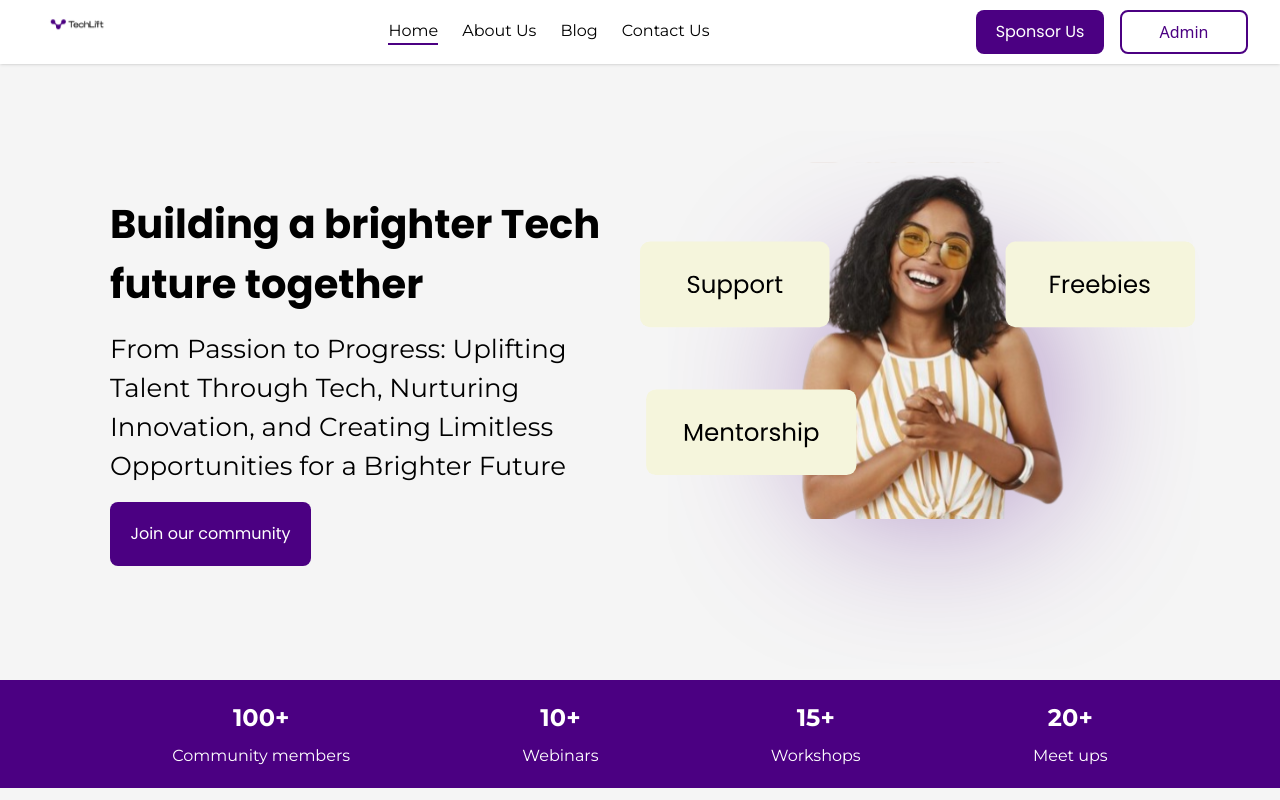
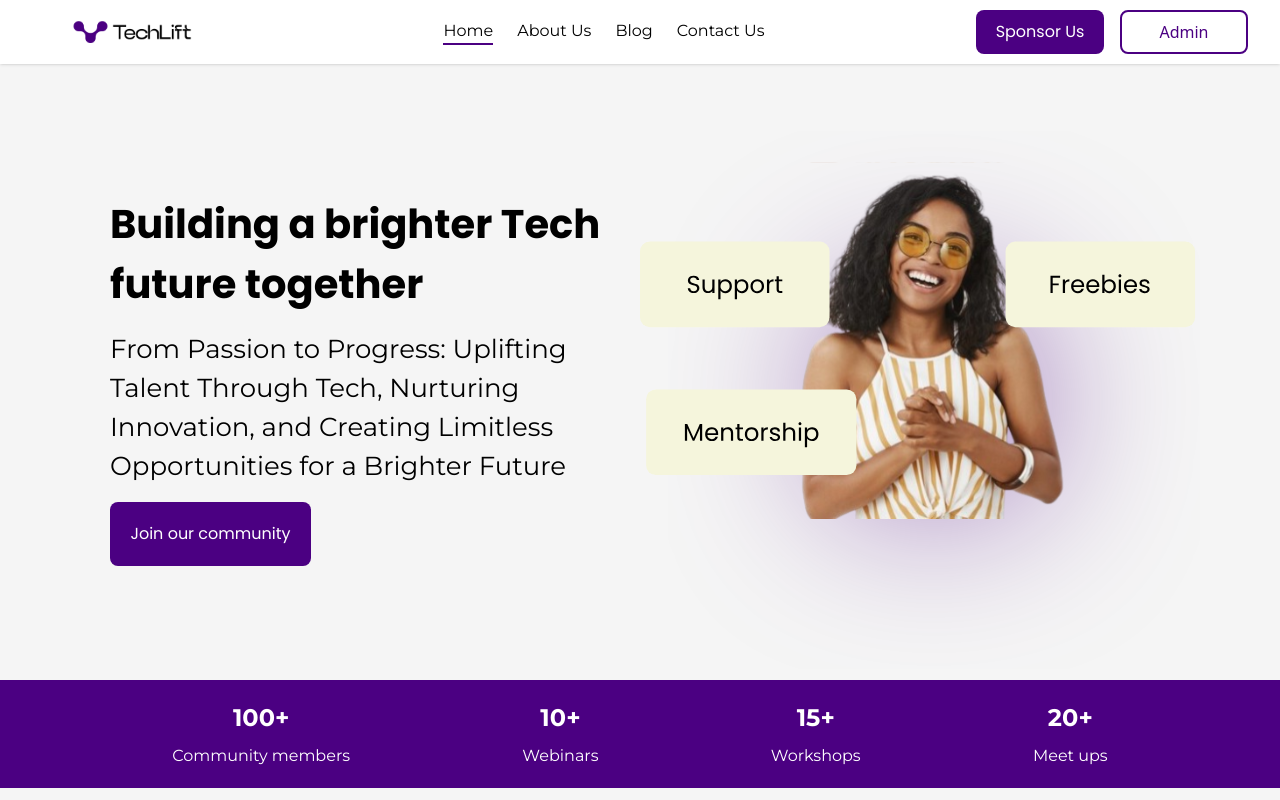
Before and after one commit to techlift2004/Frontend, a React (Vite) app: page / in a window 1280 px wide. Shown: the top 800 px of the page. Built offline with nearby package versions, Linux system fonts and the light colour scheme.

Commit message:
adjustment

```diff
--- a/src/components/LandingPage/jpoin.jsx
+++ b/src/components/LandingPage/jpoin.jsx
@@ -11,7 +11,7 @@ export default function jpoin() {
 
   return (
   <div className='bg-[#F5F5F5] flex flex-col justify-center items-center px-[10px] md:px[0px] py-10'>
-      <div className='bg-[#4B0082] w-full md:w-[75%] h-[300px] text-[#ffffff] space-y-7  place-content-center  place-items-center rounded-[20px]  py-5'>
+      <div className='bg-[#4B0082] w-full xl:w-[75%] h-[300px] text-[#ffffff] space-y-7  place-content-center  place-items-center rounded-[20px]  py-5'>
      <p className='font-bold md:text-[30px] text-[20px] md:w-[600px] text-center font-poppins  '>Looking to Connect with Other Techies in your field?</p>
      <button onClick={handleClick} className='font-medium md:text-[23px] cursor-pointer text-[#4B0082] bg-[#ffffff] rounded-[10px] w-[200px] md:w-[400px] h-[60px] font-montserrat '>Join the Community</button>
     </div>
--- a/src/layout/nav/nav.jsx
+++ b/src/layout/nav/nav.jsx
@@ -1,6 +1,6 @@
 import React, { useState } from "react";
 import { motion } from "framer-motion";
-import Logo from "../../assets/tech lift copy 4 1.svg";
+import Logo from "../../assets/tech lift copy 4.png";
 import { NavLink } from "react-router-dom";
 
 export default function Nav({setOpenAccess}) {
@@ -21,7 +21,7 @@ export default function Nav({setOpenAccess}) {
       transition={{ duration: 1.0, ease: "easeOut" }}
       className="flex flex-row justify-between items-center px-8 bg-[#FFFFFF] h-[64px] w-[100%] overflow-hidden fixed z-1000 shadow"
     >
-      <img src={Logo} alt="logo" className="w-[90px] h-[90px]" />
+      <img src={Logo} alt="logo" className="w-[200px] h-[200px]" />
 
       <ul className="hidden md:flex space-x-6 text-black text-[16px] font-montserrat font-normal">
         <NavLink
```
Also changed, not shown: src/assets/tech lift copy 4.png (added), 1 other file (tests, documents, lock files or other folders).
